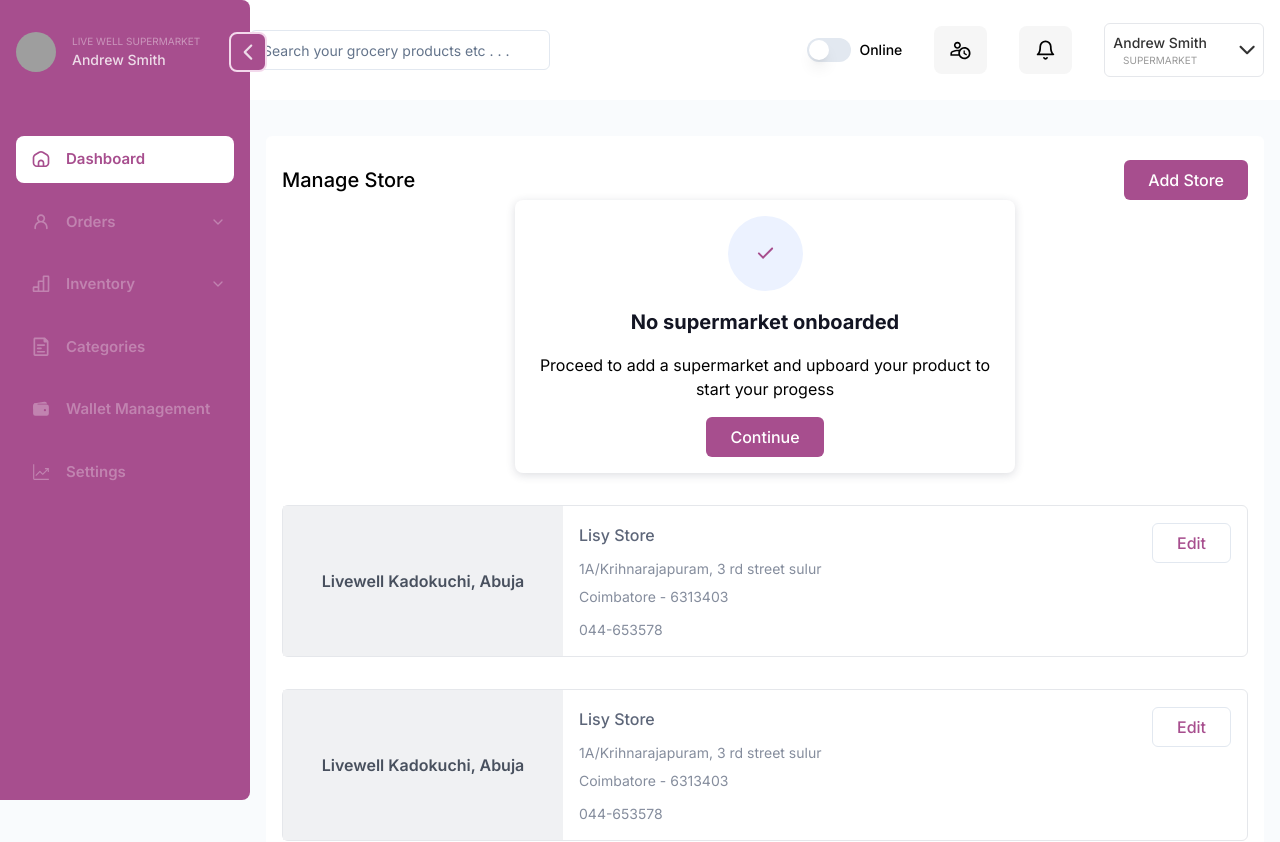
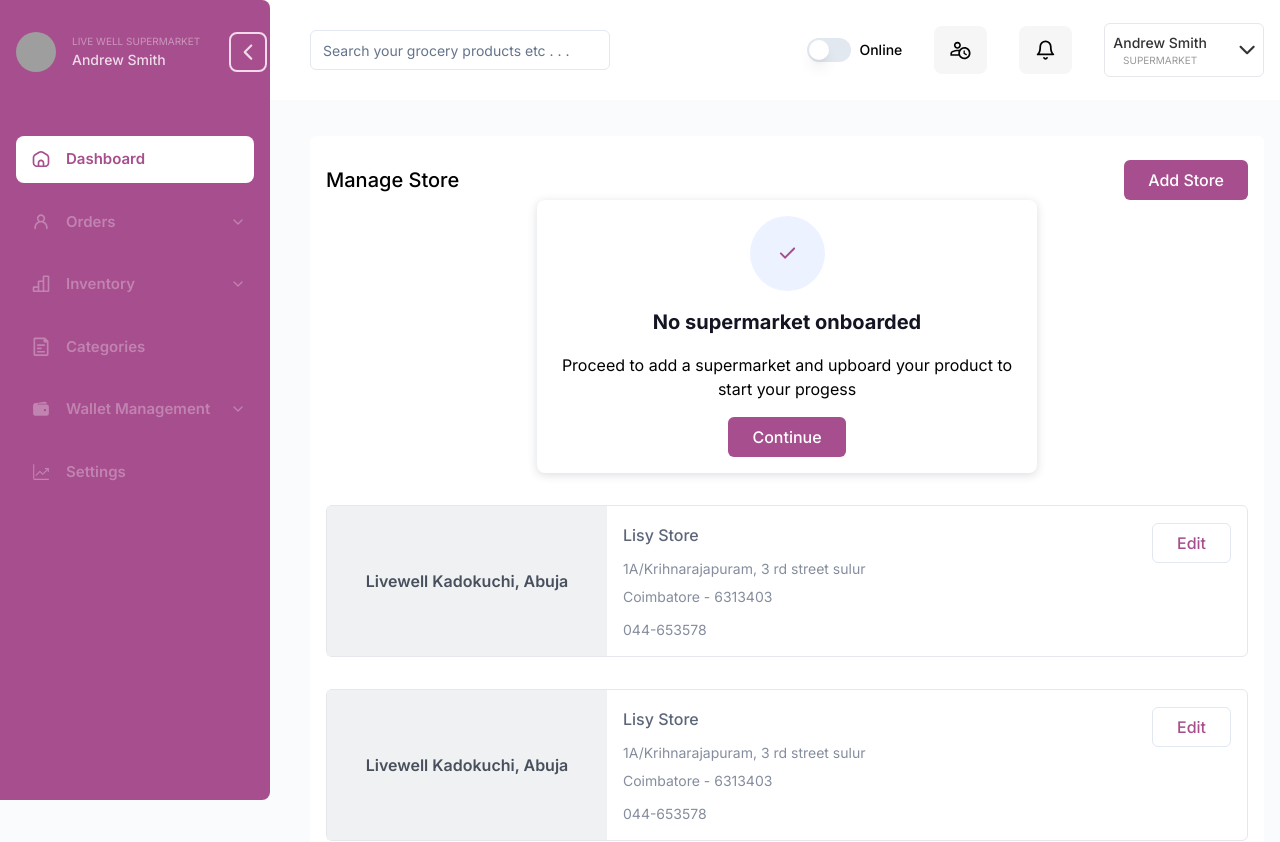
Before and after one commit to Ocuppy/occupyWeb, a Next.js app: page /dashboard in a window 1280 px wide. Shown: the top 842 px of the page. Built offline with nearby package versions, Linux system fonts and the light colour scheme; grey boxes are pictures that could not be loaded.

Commit message:
modify layout

```diff
--- a/src/components/dashboard-layout/DashboardHeader.tsx
+++ b/src/components/dashboard-layout/DashboardHeader.tsx
@@ -10,11 +10,12 @@ import {
   DropdownMenuItem,
   DropdownMenuTrigger,
 } from "../ui/dropdown-menu";
+import Flex from "../shared/Flex";
 
 const DashboardHeader = () => {
   return (
-    <header className="flex pr-4 pl-[250px] right-0 z-10 fixed items-center h-[100px] bg-white">
-      <div className="flex w-full justify-between items-center">
+    <header className="flex pr-4 pl-[270px] w-full right-0 z-10 fixed items-center h-[100px] bg-white">
+      <Flex className="w-full pl-10 justify-between">
         <Input
           className="max-w-[300px]"
           placeholder="Search your grocery products etc . . . "
@@ -55,7 +56,7 @@ const DashboardHeader = () => {
             </DropdownMenuContent>
           </DropdownMenu>
         </div>
-      </div>
+      </Flex>
     </header>
   );
 };
--- a/src/components/dashboard-layout/DashboardLinks.ts
+++ b/src/components/dashboard-layout/DashboardLinks.ts
@@ -18,6 +18,10 @@ interface IDashboardLink {
 export interface IDashboardLinks extends IDashboardLink {
   subLinks?: Omit<IDashboardLink, "icon">[];
 }
+const addParentLinkToUrl = (url: string) => {
+  return ADMIN_DASHBOARD_URL + url;
+};
+
 export const DashboardLinks: IDashboardLinks[] = [
   {
     icon: HomeIcon,
@@ -51,7 +55,11 @@ export const DashboardLinks: IDashboardLinks[] = [
   {
     icon: WalletIcon,
     title: "Wallet Management",
-    url: "/wallet-management",
+    url: ADMIN_DASHBOARD_URL + "/wallet-management",
+    subLinks: [
+      { title: "Rider’s Payment", url: "/riders-payment" },
+      { title: "Supermarket Payment", url: "/supermarket-payment" },
+    ],
   },
   {
     icon: AnalyticsIcon,
--- a/src/components/dashboard-layout/DashboardSidebar.tsx
+++ b/src/components/dashboard-layout/DashboardSidebar.tsx
@@ -20,29 +20,42 @@ const ParentLinkComponent = ({
   return (
     <Flex className="gap-4">
       <link.icon width={18} />
-      {showFullSidebar && <span className="font-semibold text-[15px]">{link.title}</span>}
+      {showFullSidebar && (
+        <span className="font-semibold text-[15px]">{link.title}</span>
+      )}
     </Flex>
   );
 };
 
-const DashboardSidebar = ({ showFullSidebar }: { showFullSidebar: boolean }) => {
+const DashboardSidebar = ({
+  showFullSidebar,
+}: {
+  showFullSidebar: boolean;
+}) => {
   const router = useRouter();
 
   return (
     <aside
       className={`bg-occupy-primary  rounded-r-lg ${
-        showFullSidebar && "min-w-[250px]"
+        showFullSidebar && "w-[270px]"
       } text-white p-4 sticky z-30 top-0 h-screen`}
     >
       <div className="flex items-center relative gap-4 pt-4 pb-16">
         <Avatar>
-          <AvatarImage src={"../../../assets/images/avatar.png"} alt="profile-avatar" />
+          <AvatarImage
+            src={"../../../assets/images/avatar.png"}
+            alt="profile-avatar"
+          />
           <AvatarFallback className="bg-slate-400">CN</AvatarFallback>
         </Avatar>
         {showFullSidebar && (
           <div className="flex text-white flex-col">
-            <p className="uppercase opacity-[40%] text-[10px]">Live Well Supermarket</p>
-            <p className="font-medium opacity-[80%] text-[14px]">Andrew Smith</p>
+            <p className="uppercase opacity-[40%] text-[10px]">
+              Live Well Supermarket
+            </p>
+            <p className="font-medium opacity-[80%] text-[14px]">
+              Andrew Smith
+            </p>
           </div>
         )}
       </div>
@@ -67,7 +80,10 @@ const DashboardSidebar = ({ showFullSidebar }: { showFullSidebar: boolean }) =>
                           e.stopPropagation();
                         }}
                       >
-                        <ParentLinkComponent showFullSidebar={showFullSidebar} link={link} />
+                        <ParentLinkComponent
+                          showFullSidebar={showFullSidebar}
+                          link={link}
+                        />
                       </Link>
                     </AccordionTrigger>
                     <AccordionContent>
@@ -78,7 +94,9 @@ const DashboardSidebar = ({ showFullSidebar }: { showFullSidebar: boolean }) =>
                           const isLast = idx === link?.subLinks?.length! - 1;
                           return (
                             <div
-                              className={`flex items-baseline gap-4 ${!isLast && "mb-[-10px]"}`}
+                              className={`flex items-baseline gap-4 ${
+                                !isLast && "mb-[-10px]"
+                              }`}
                               key={idx}
                             >
                               <div
@@ -89,7 +107,9 @@ const DashboardSidebar = ({ showFullSidebar }: { showFullSidebar: boolean }) =>
                               <Link
                                 href={linkToClick}
                                 className={`flex font-semibold px-2 rounded-lg items-center ${
-                                  isCurrentPath ? "text-white underline" : "text-[#c183b0]"
+                                  isCurrentPath
+                                    ? "text-white underline"
+                                    : "text-[#c183b0]"
                                 }`}
                               >
                                 {subLink.title}
@@ -110,7 +130,10 @@ const DashboardSidebar = ({ showFullSidebar }: { showFullSidebar: boolean }) =>
                   }`}
                   href={link.url}
                 >
-                  <ParentLinkComponent showFullSidebar={showFullSidebar} link={link} />
+                  <ParentLinkComponent
+                    showFullSidebar={showFullSidebar}
+                    link={link}
+                  />
                 </Link>
               )}
             </div>
--- a/src/components/dashboard-layout/Layout.tsx
+++ b/src/components/dashboard-layout/Layout.tsx
@@ -5,6 +5,7 @@ import { Button } from "../ui/button";
 import { AngleLeftIcon } from "@/assets/icon/icons";
 import { cn } from "@/lib/utils";
 import { inter } from "@/pages/_app";
+import { Toaster } from "../ui/toaster";
 
 const Layout = ({
   children,
@@ -17,7 +18,8 @@ const Layout = ({
   const toggleSidebarState = () => setShowFullSidebar(!showFullSidebar);
   return (
     <div className={cn("flex bg-[#F9FBFD] flex-auto flex-col", className)}>
-      <div className="flex gap-4  flex-auto min-w-0">
+      <Toaster />
+      <div className="flex gap-10  flex-auto min-w-0">
         <div className="">
           <Button
             onClick={toggleSidebarState}
```
